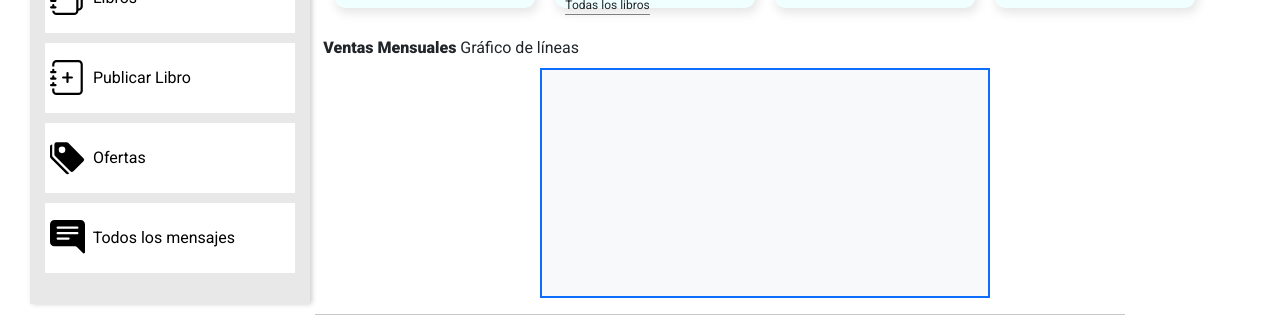
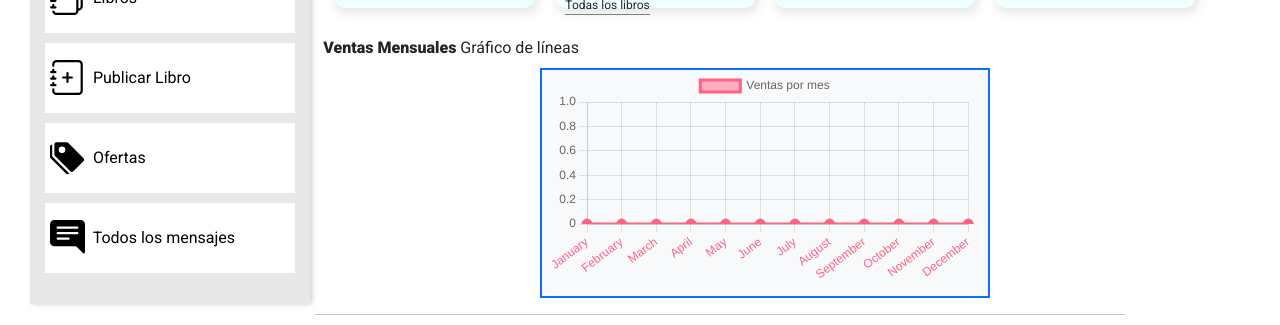
Before and after one commit to debian00/TheNextPage, a React (Vite) app: page /adminDashboard in a window 1280 px wide. Shown: the part 420-745 px from the top of the page. Built offline with nearby package versions, Linux system fonts and the light colour scheme; no server answers; a web font is replaced by a local one.

Commit message:
with linechart

```diff
--- a/src/Views/AdminDashboardView/EstadisticasView/EstadisticasView.jsx
+++ b/src/Views/AdminDashboardView/EstadisticasView/EstadisticasView.jsx
@@ -35,7 +35,7 @@ const EstadisticasView = () => {
           className="bg-light mx-auto px-2 border border-2 border-primary"
           style={{ width: '450px', height: '230px' }}
         >
-          {/* <LinesChart /> */}
+          <LinesChart />
         </div>
       </div>
       <hr className="mt-3 mb-2" />
```
